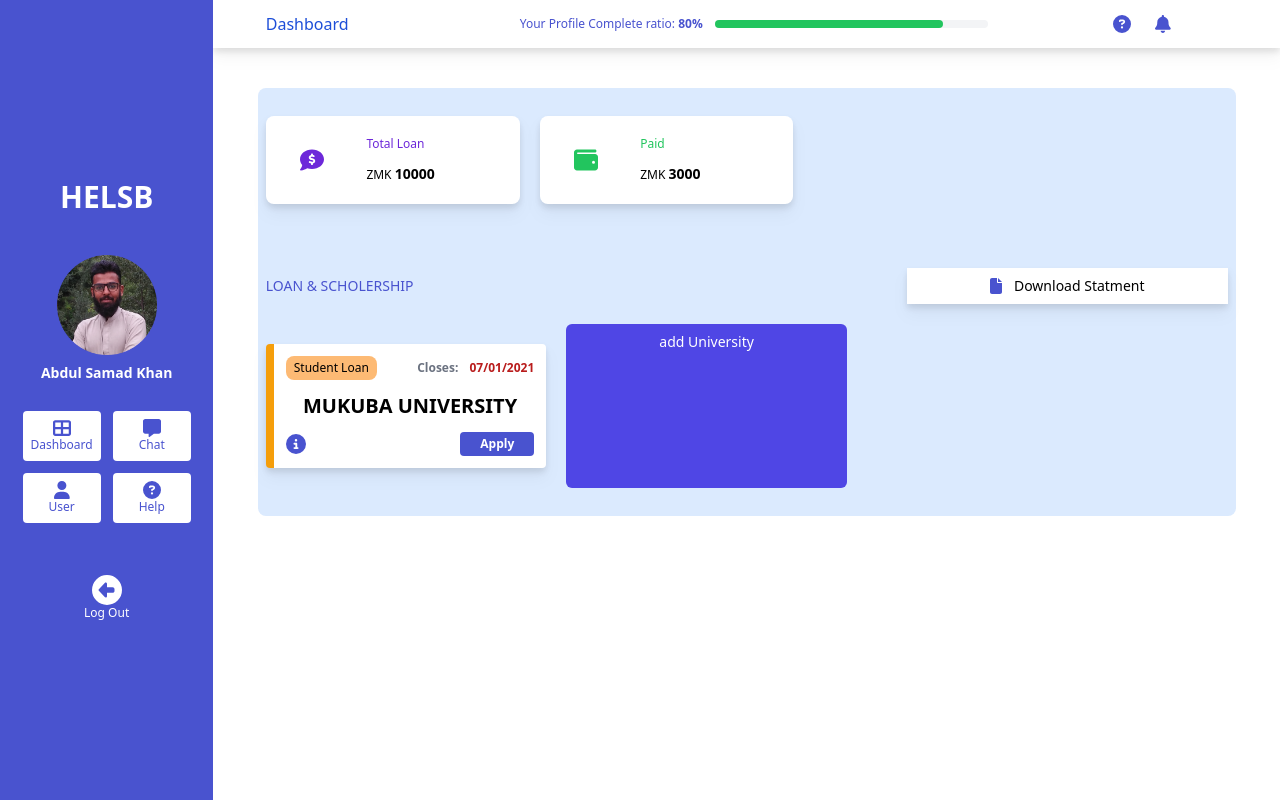
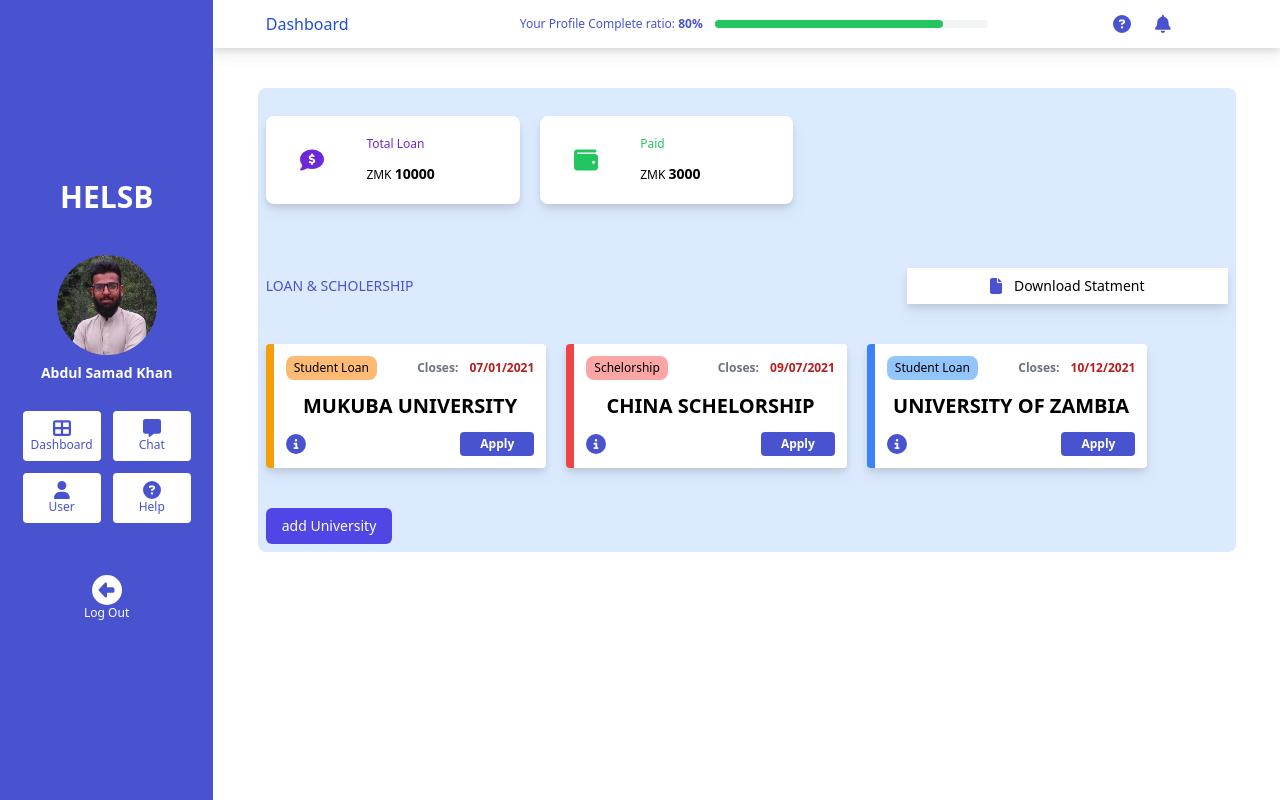
Before and after one commit to AbdulSamad676/Dashboard-in-React, a React (Vite) app: page /dashboard in a window 1280 px wide. Built offline with nearby package versions, Linux system fonts and the light colour scheme.

Commit message:
redux add done

```diff
--- a/src/pages/Dashboard.jsx
+++ b/src/pages/Dashboard.jsx
@@ -12,7 +12,7 @@ function Dashboard() {
   const [openModal, setOpenModal] = useState(false);
   const reduxData = useSelector((state) => state.uniData);
 
-  console.log('data from redux', reduxData);
+  // console.log('data from redux', reduxData);
 
   function closeModal() {
     setOpenModal(false);
@@ -43,15 +43,15 @@ function Dashboard() {
     },
     {
       cardLabel: 'Schelorship',
-      labelBg: 'bg-green-300',
-      cardBorder: 'border-l-8 border-green-500',
+      labelBg: 'bg-red-300',
+      cardBorder: 'border-l-8 border-red-500',
       date: '09/07/2021',
       name: 'China Schelorship',
     },
     {
       cardLabel: 'Student Loan',
-      labelBg: 'bg-orange-300',
-      cardBorder: 'border-l-8 border-amber-500',
+      labelBg: 'bg-blue-300',
+      cardBorder: 'border-l-8 border-blue-500',
       date: '10/12/2021',
       name: 'University of Zambia',
     },
@@ -78,19 +78,20 @@ function Dashboard() {
         </div>
       </div>
       <div className='my-5 grid sm:grid-cols-2 lg:grid-cols-3 gap-y-5 sm:gap-y-0 sm:gap-x-5 w-full md:w-11/12 sm:w-12/12 box-border '>
-        {reduxData?.map((item) => {
+        {uniData?.map((item) => {
           return <UniCard key={item.key} data={item} />;
         })}
-        <button
-          onClick={() => setOpenModal(true)}
-          className='inline-flex justify-center px-4 py-2 text-sm font-medium text-white bg-indigo-600
-         hover:bg-indigo-700 rounded-md focus:outline-none focus:ring-2 focus:ring-offset-2 focus:ring-indigo-500'
-        >
-          add University
-        </button>
+
         {/* <LoansCard textColor={textColor} />
 				<LoansCard /> */}
       </div>
+      <button
+        onClick={() => setOpenModal(true)}
+        className='inline-flex justify-center px-4 py-2 text-sm font-medium text-white bg-indigo-600
+         hover:bg-indigo-700 rounded-md focus:outline-none focus:ring-2 focus:ring-offset-2 focus:ring-indigo-500'
+      >
+        add University
+      </button>
       {openModal && <Modal closeModal={closeModal} />}
     </div>
   );
```
Also changed, not shown: src/components/UniCard.jsx (+3 -4 lines).
